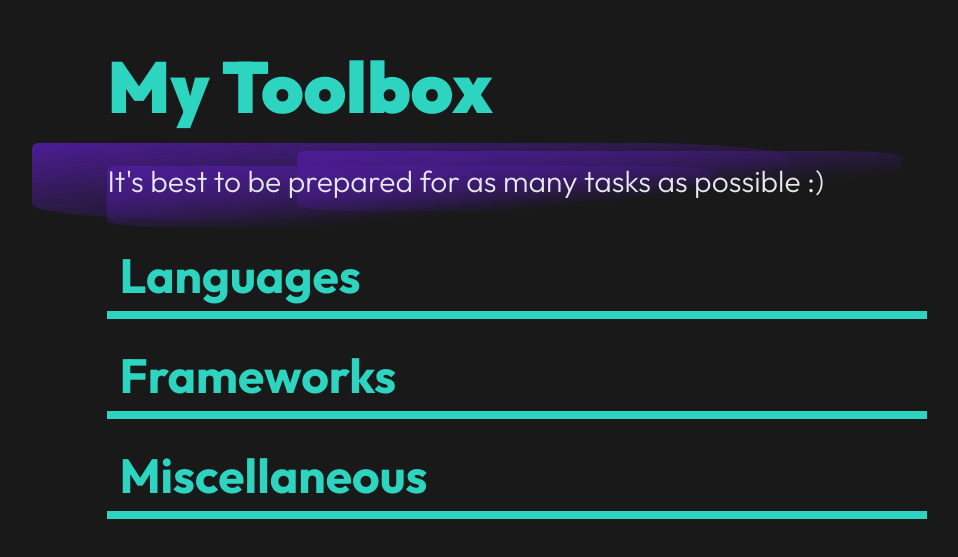
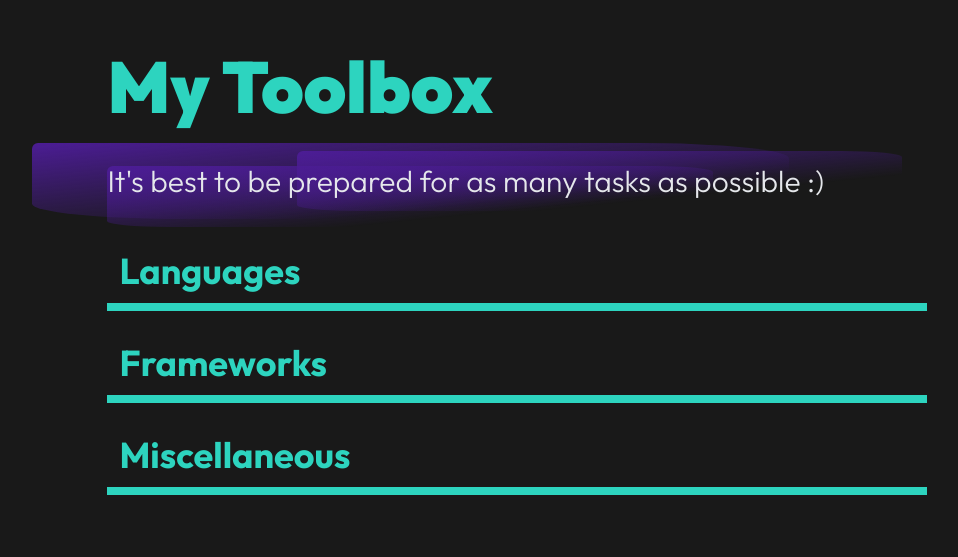
Before and after one commit to tranjm4/portfolio, a React (Vite) app: page / in a window 1280 px wide. Shown: the part 2177-2734 px from the top of the page, without its empty margins (251-1209 px from the left). Built offline with nearby package versions, Linux system fonts and the light colour scheme.

Commit message:
Reduced larger screen text size for dropdown bar headers

```diff
--- a/src/components/Skills/Skills.tsx
+++ b/src/components/Skills/Skills.tsx
@@ -95,7 +95,7 @@ const SectionTab: React.FC<SectionTabProps> = ({ children, name, index, handleCl
             <button onClick={() => handleClick(index)}
                 className="w-full p-3 hover:bg-purple-400/70 duration-300"
             >
-                <h2 className="text-left font-bold text-teal text-3xl lg:text-5xl">{name}</h2>
+                <h2 className="text-left font-bold text-teal text-3xl lg:text-4xl">{name}</h2>
             </button>
             <hr className="border-teal border-2 lg:border-4"></hr>
             <div className="overflow-hidden h-fit w-fit">
@@ -181,7 +181,7 @@ const Skills: React.FC = () => {
 
     return (
         <>
-            <div className="min-h-fit h-[100vh] w-full mb-[10vh] p-10 lg:p-24 xl:px-[10%] 2xl:px-[20%]">
+            <div className="min-h-fit h-[100vh] w-full mb-[min(500px,20vh)] p-10 lg:p-24 xl:px-[10%] 2xl:px-[20%]">
                 <SlideAppear className="w-full z-20" offsetX="10vw" offsetY="-5vh" once={true} index={0}>
                     <h1 className="text-teal my-5 font-extrabold text-6xl md:text-7xl z-20 relative">
                         {title}
@@ -204,7 +204,7 @@ const Skills: React.FC = () => {
                                     <SkillEntry name="C++">
                                         <img src={cpp_logo} />
                                     </SkillEntry>
-                                    <SkillEntry name="TypeScript">‘
+                                    <SkillEntry name="TypeScript">
                                         <img src={typescript_logo} />
                                     </SkillEntry>
                                     <SkillEntry name="HTML">
```
